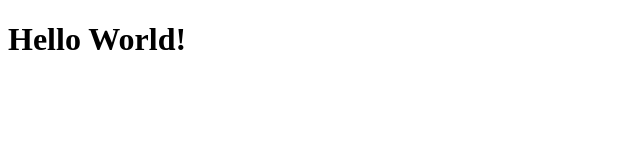
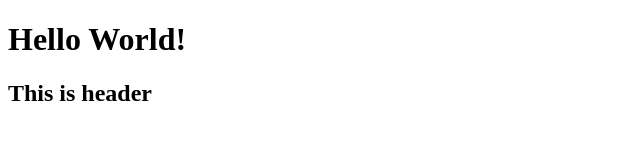
Before and after one commit to mostafaosama2/mostafaosama2.github.io, a plain HTML site: page index.html in a window 1280 px wide. Shown: the whole page, without its empty margins (0-640 px from the left). Drawn offline with Linux system fonts and the light colour scheme.

Commit message:
Update index.html

```diff
--- a/index.html
+++ b/index.html
@@ -4,5 +4,6 @@
 <html>
     <body>
         <h1>Hello World!</h1>
+        <h2>This is header</h2>
     </body>
 </html>
```
